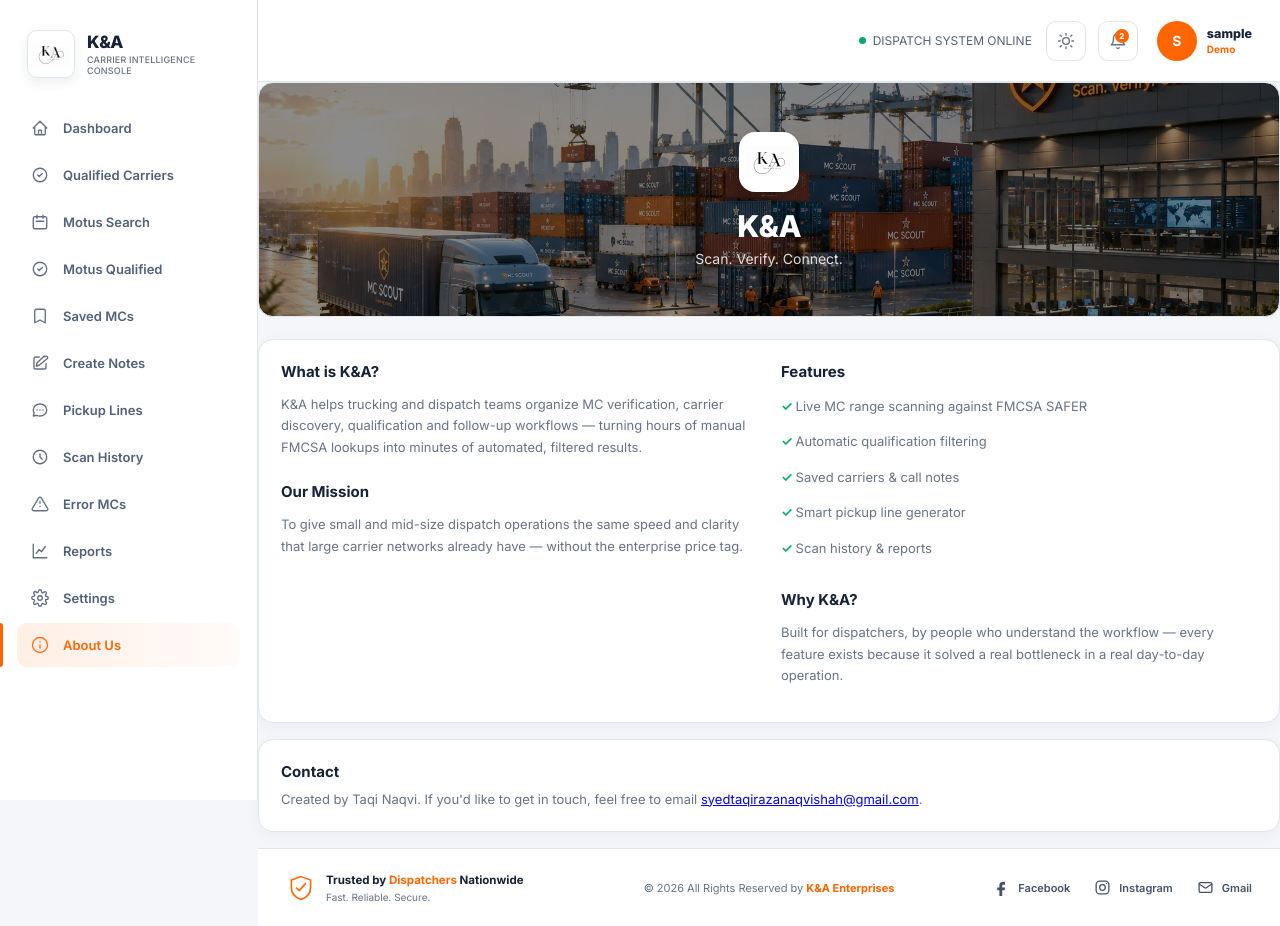
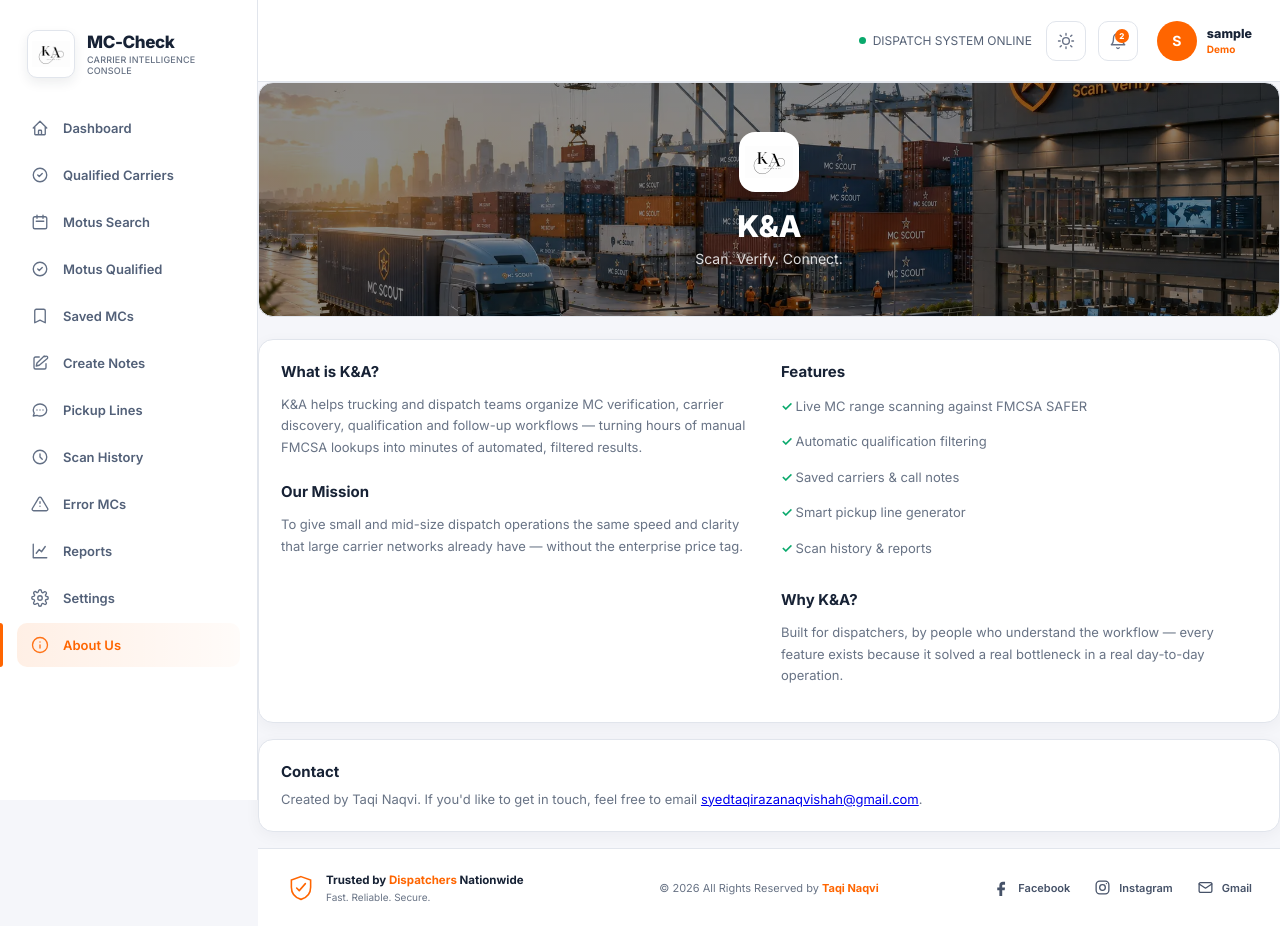
Before and after one commit to taqinaqvi072/mc-check, a Flask app: page /about in a window 1280 px wide. Run offline with Flask 3, Linux system fonts and the light colour scheme; the visitor is signed in with stand-in values (Sample User, id 1); data that the repository does not hold is empty; parts of the project's set-up code (start-up, migrations or seed data) failed here and were passed over; some libraries are stand-ins or nearby versions.

Commit message:
Update base.html

```diff
--- a/templates/base.html
+++ b/templates/base.html
@@ -734,7 +734,7 @@
       <div class="sb-brand-text">
 
         <div class="name">
-          K&A
+          MC-Check
         </div>
 
         <div class="tag">
@@ -1054,7 +1054,7 @@
       <div class="footer-copy">
 
         © 2026 All Rights Reserved by
-        <strong>K&A Enterprises</strong>
+        <strong>Taqi Naqvi</strong>
 
       </div>
 
```
